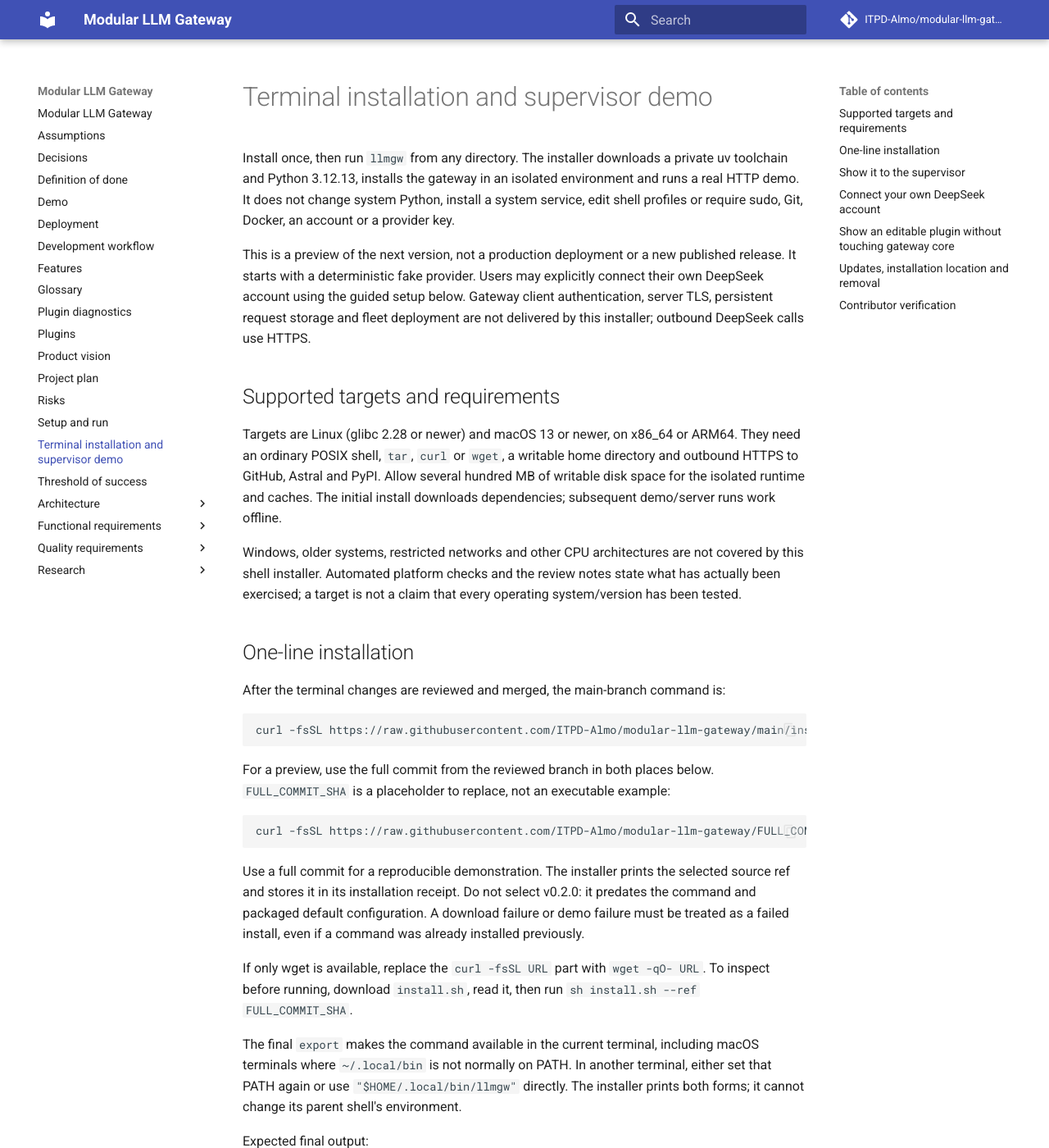
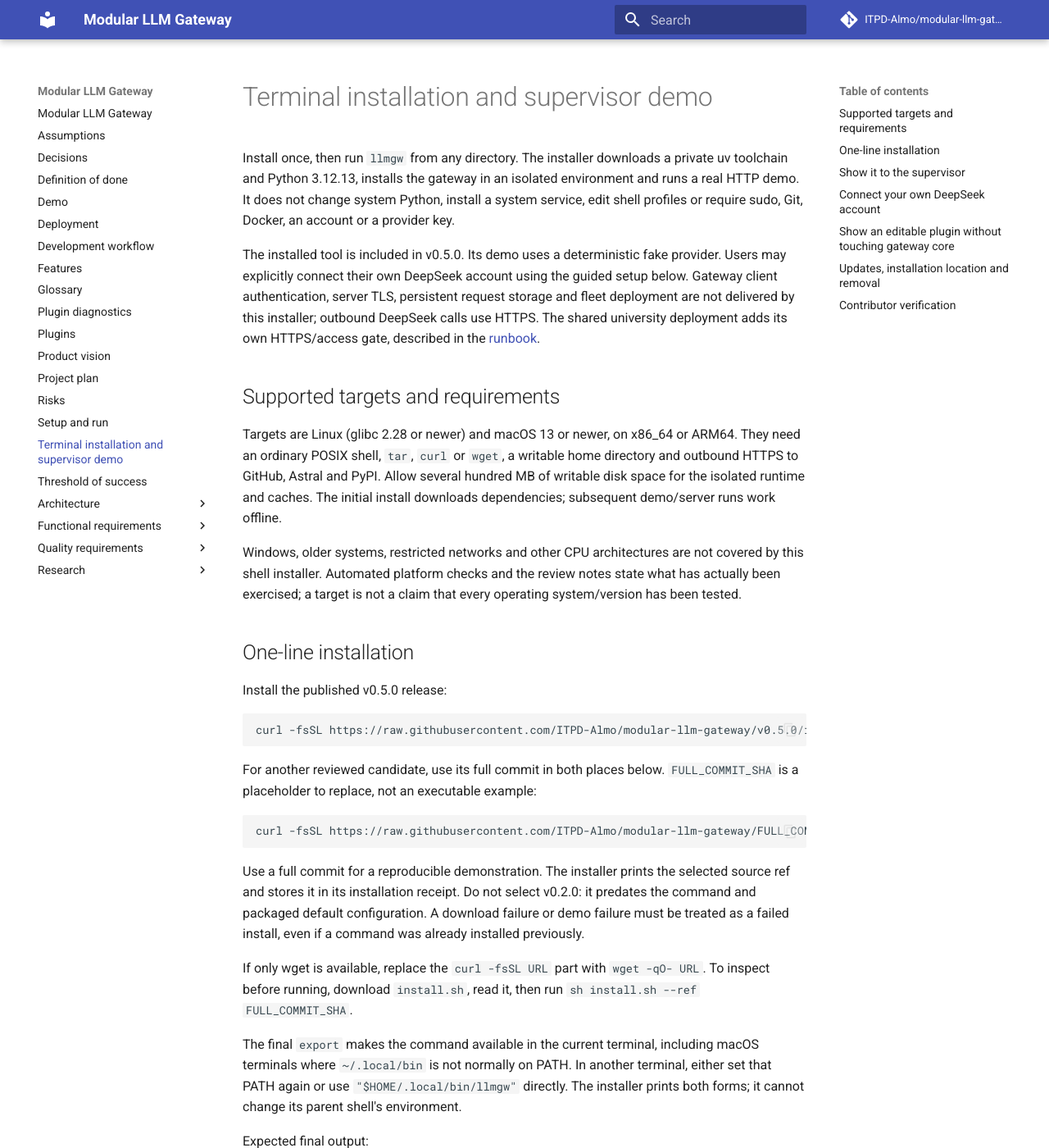
Before and after one commit to ITPD-Almo/modular-llm-gateway, an MkDocs documentation site: the page built from docs/terminal.md, in a window 1280 px wide and 1400 px high. Shown: the whole window at 82% size. Built offline with MkDocs 1.6.1 and Material for MkDocs 9.7.7, drawn with Linux system fonts in a browser that asks for light colours; comment, search, counter and statistics services are not loaded; some of the changed text lies outside the part shown.

Commit message:
Publish the released installer and deployment entry points

````diff
--- a/docs/terminal.md
+++ b/docs/terminal.md
@@ -2,7 +2,7 @@
 
 Install once, then run `llmgw` from any directory. The installer downloads a private uv toolchain and Python 3.12.13, installs the gateway in an isolated environment and runs a real HTTP demo. It does not change system Python, install a system service, edit shell profiles or require sudo, Git, Docker, an account or a provider key.
 
-This is a preview of the next version, not a production deployment or a new published release. It starts with a deterministic fake provider. Users may explicitly connect their own DeepSeek account using the guided setup below. Gateway client authentication, server TLS, persistent request storage and fleet deployment are not delivered by this installer; outbound DeepSeek calls use HTTPS.
+The installed tool is included in v0.5.0. Its demo uses a deterministic fake provider. Users may explicitly connect their own DeepSeek account using the guided setup below. Gateway client authentication, server TLS, persistent request storage and fleet deployment are not delivered by this installer; outbound DeepSeek calls use HTTPS. The shared university deployment adds its own HTTPS/access gate, described in the [runbook](deployment.md).
 
 ## Supported targets and requirements
 
@@ -12,13 +12,13 @@
 
 ## One-line installation
 
-After the terminal changes are reviewed and merged, the main-branch command is:
+Install the published v0.5.0 release:
 
 ```sh
-curl -fsSL https://raw.githubusercontent.com/ITPD-Almo/modular-llm-gateway/main/install.sh | sh && export PATH="$HOME/.local/bin:$PATH"
+curl -fsSL https://raw.githubusercontent.com/ITPD-Almo/modular-llm-gateway/v0.5.0/install.sh | sh -s -- --ref v0.5.0 && export PATH="$HOME/.local/bin:$PATH"
 ```
 
-For a preview, use the full commit from the reviewed branch in both places below. `FULL_COMMIT_SHA` is a placeholder to replace, not an executable example:
+For another reviewed candidate, use its full commit in both places below. `FULL_COMMIT_SHA` is a placeholder to replace, not an executable example:
 
 ```sh
 curl -fsSL https://raw.githubusercontent.com/ITPD-Almo/modular-llm-gateway/FULL_COMMIT_SHA/install.sh | sh -s -- --ref FULL_COMMIT_SHA && export PATH="$HOME/.local/bin:$PATH"
@@ -102,7 +102,7 @@
 
 The profile is stored outside the project at `${XDG_CONFIG_HOME:-$HOME/.config}/llmgw/provider.json`, with directory permissions 0700 and file permissions 0600. Writes are atomic and symlink/unsafe-permission profiles are rejected. This is permission-protected local storage, **not encryption or an OS keychain**. The key is never passed in plugin dictionaries or logged. Plugins remain trusted Python code running as your OS user and share the worker process with the provider adapter; this is not credential isolation from malicious plugins. Install only plugins you trust.
 
-The real-provider adapter is a new owner-requested preview beyond the released fake-provider scope. Automated tests use synthetic credentials and mocked provider responses, including failure and timeout cases; they make no paid DeepSeek calls and do not establish Customer acceptance or a live account success.
+The real-provider adapter is included in v0.5.0. Automated tests use synthetic credentials and mocked provider responses, including failure and timeout cases; they make no paid DeepSeek calls. Separate owner-authorized live checks are recorded in [the deployment evidence](https://github.com/ITPD-Almo/modular-llm-gateway/pull/102); neither kind of check establishes Customer acceptance.
 
 ## Show an editable plugin without touching gateway core
 
````
Also changed, not shown: README.md (+4 -4 lines).
